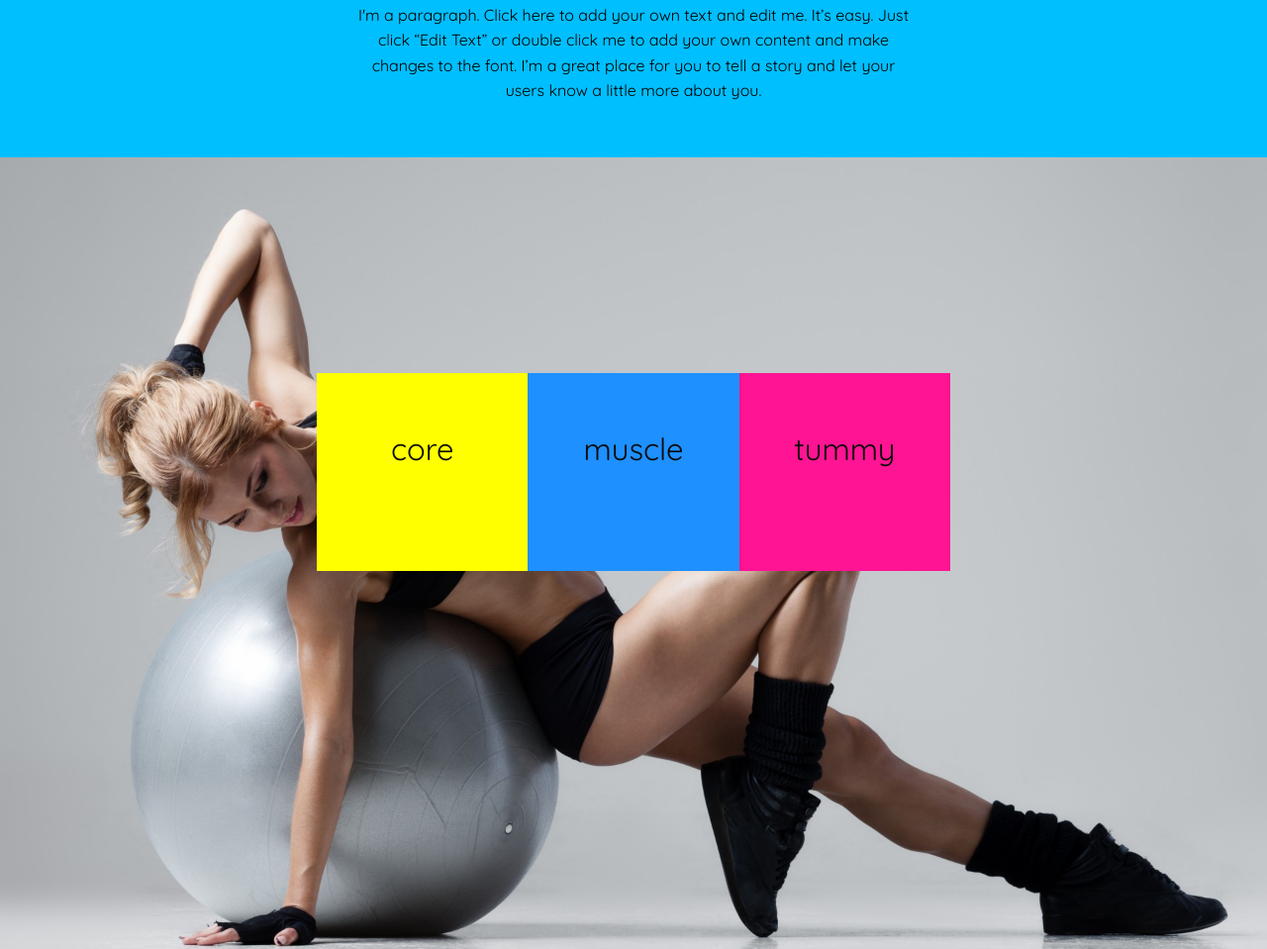
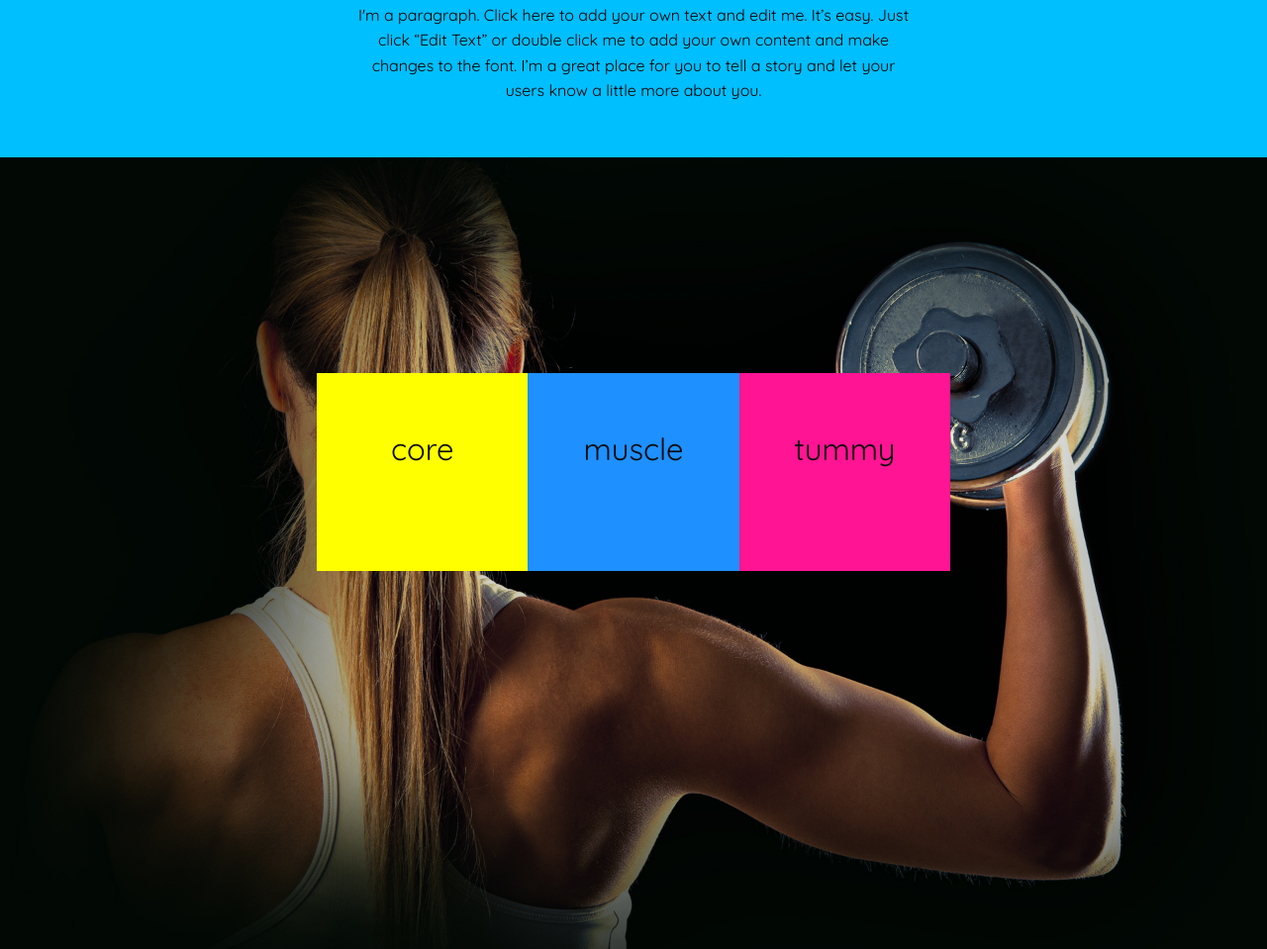
Before and after one commit to yvonnendutaw/galafitness, a plain HTML site: page index.html in a window 1280 px wide. Shown: the part 1927-2886 px from the top of the page at 99% size. Drawn offline with nearby package versions, Linux system fonts and the light colour scheme.

Commit message:
Update app.css

```diff
--- a/css/app.css
+++ b/css/app.css
@@ -149,7 +149,7 @@ h6 {
 
 .boxess {
 	height: 100vh;
-	background-image: url(https://raw.githubusercontent.com/yvonnendutaw/galafitness/gh-pages/img/landing.jpg);
+	background-image: url(https://raw.githubusercontent.com/yvonnendutaw/galafitness/gh-pages/img/black.jpg);
 	background-size: cover;
 	background-attachment: fixed;
 	background-repeat: no-repeat;
```
